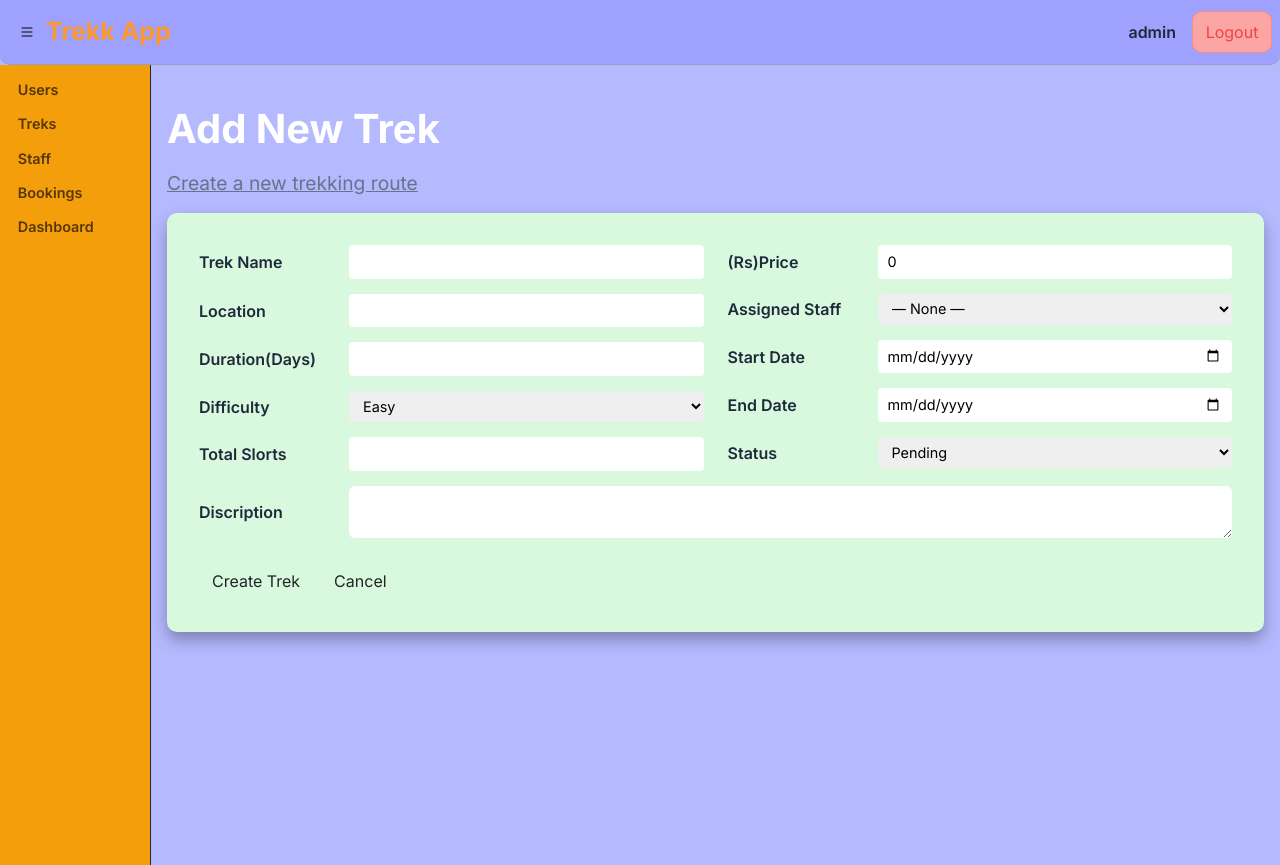
After one commit to 24f2008461/Trekking-Management-App, a Flask app: template templates/admin/add_treks.html in a window 1280 px wide. The commit adds this page. Run offline with Flask 3, Linux system fonts and the light colour scheme; the template is opened without the code that fills it, so the values that code supplies are empty; a user stored in the database is signed in.

Commit message:
Milestone 2: Added Add Treks Page

```diff
--- a/static/css/style.css
+++ b/static/css/style.css
@@ -62,26 +62,12 @@ body {
 
 
 /*----------------top-navbar-mainsite----------------*/
-.top-navbar{
-    display: flex;
-    justify-content: space-between;
-    align-items: center;
-    border-bottom: 1px solid var(--gray-400);
-    background-color: var(--primary-dark);
-    border-bottom-left-radius:var(--radius);
-    border-bottom-right-radius:var(--radius);
+.top-navbar{    display: flex;justify-content: space-between; align-items: center;border-bottom: 1px solid var(--gray-400);background-color: var(--primary-dark);border-bottom-left-radius:var(--radius); border-bottom-right-radius:var(--radius);
 
 }
-.top-navbar .nav-box{
-    display: flex;
-    align-items: center;
+.top-navbar .nav-box{ display: flex;align-items: center;
 }
-.top-navbar .navbar-nav{
-    display: flex;
-    flex-direction: row;
-    justify-content: space-between;
-    align-items: center;
-    gap: 15px;
+.top-navbar .navbar-nav{display: flex;flex-direction: row; justify-content: space-between; align-items: center; gap: 15px;
 
 }
 
@@ -199,21 +185,21 @@ body {
 
 
 }
-
+/*----------------------------form--------------------------*/
 .input-form{
-  display: flex;
-    flex-direction: column;
+    display: flex;
     align-items: center;
     justify-content: center;
     border: 1px solid transparent;
     font-weight: 200;
-    width: 320px;
+    width: auto;
     margin: auto;
     margin-top: 70px;
     border-radius: 25px;
     font-size: 20px;
     box-shadow: 0px 8px 16px 0px rgba(0,0,0,0.3);
     background-color: var(--accent);
+    gap: 2rem;
 }
 .input-login-form{
     display: flex;
@@ -241,7 +227,7 @@ body {
 
 .form-box input{
     height: 25px;
-    width: 250px;
+    width: auto;
     font-size: medium;
     margin: auto;
     border: none;
@@ -318,3 +304,33 @@ body {
   background-color: var(--gray-400);
   padding-bottom: 0;
 }
+
+
+/*-----------------------form-for all pages in Application--------------------*/
+
+.form-panel {
+  background: var(--accent);
+  border: transparent;
+  border-radius: var(--radius);
+  padding: 2rem;
+  box-shadow: 0px 8px 16px 0px rgba(0,0,0,0.3);
+
+
+}
+.form-panel input, .form-panel select{
+  border-radius: 6px;
+  border: transparent;
+  padding: .5rem .75rem;
+  font-size: .9rem;
+}
+.form-panel input:focus, .form-panel select:focus {
+  border-color: var(--primary);
+  box-shadow: 0 0 0 2px rgba(46,125,82,.15);
+  box-shadow: 0px 8px 16px 0px rgba(0,0,0,0.3);
+}
+.form-panel label { font-weight: 600; font-size: 1rem; color: var(--gray-800); }
+
+.form-group { display: grid; grid-template-columns: 130px 1fr; gap: 20px; margin-bottom: 15px; align-items: center;
+}
+.form-group input,
+.form-group select {width: 100%; padding: 6px 10px; border: transparent; border-radius: 4px; box-sizing: border-box;}
--- /dev/null
+++ b/templates/admin/add_treks.html
@@ -0,0 +1,82 @@
+{% extends "base.html" %}
+{% block title %}Add Trek{% endblock %}
+{% block content %}
+<div class="page-heading">
+  <h1>Add New Trek</h1>
+  <u>Create a new trekking route</u>
+</div>
+
+<div class="form-panel">
+    <form action="{{ url_for('admin.add_treks') }}">
+        <div class="row">
+            <div class="col-lg-6">
+                <div class="form-group">
+                    <label for="name">Trek Name</label>
+                    <input type="text" name="name" id="name" required>
+                </div>
+                <div class="form-group">
+                    <label for="location">Location</label>
+                    <input type="text" name="location" id="location" required>
+                </div>
+                <div  class="form-group">
+                    <label for="duration">Duration(Days)</label>
+                    <input type="number" name="duration" id="duration" required>
+                </div>
+                <div class="form-group" >
+                    <label for="difficulty">Difficulty</label>
+                    <select name="difficulty" id="difficulty" required>
+                        <option value="Easy">Easy</option>
+                        <option value="Moderate">Moderate</option>
+                        <option value="Hard">Hard</option>
+                    </select>
+                </div>
+                <div  class="form-group">
+                    <label for="total_slots">Total Slorts</label>
+                    <input type="number" name="total_slots" id="total_slots" required>
+                </div>
+            </div>
+            <div class="col-lg-6">
+                <div class="form-group">
+                    <label for="price">(Rs)Price</label>
+                    <input type="number" name="price" id="price" min="0" step="0.01" value="0" required>
+                </div>
+                <div class="form-group">
+                    <label for="assigned_staff">Assigned Staff</label>
+                    <select type="text" name="assigned_staff" id="assigned_staff" required>
+                        <option value="">— None —</option>
+                        {% for s in staff_list %}
+                        <option value="{{ s.user_id }}">{{ s.fullname }}</option>
+                        {% endfor %}
+                    </select>
+                </div class="form-group">
+                <div class="form-group">
+                    <label for="start_date">Start Date</label>
+                    <input type="date" name="start_date" id="start_date" required>
+                </div>
+                <div class="form-group">
+                    <label for="end_date">End Date</label>
+                    <input type="date" name="end_date" id="end_date" required>
+                </div>
+                <div class="form-group">
+                    <label for="status">Status</label>
+                    <select name="status" id="status" required>
+                        <option value="Pending">Pending</option>
+                        <option value="Approved">Approved</option>
+                        <option value="Open">Open</option>
+                        <option value="Closed">Closed</option>
+                    </select>
+                </div>
+            </div>
+        </div>
+        <div class="form-group" >
+            <label for="discription">Discription</label>
+            <textarea name="discription" id="discription" rows="2" style="border-radius: 6px; border: transparent;"></textarea>
+        </div>
+        <div class="mt-4 d-flex gap-2">
+            <button type="submit" class="btn btn-primary-custom">Create Trek</button>
+            <a href="{{ url_for('admin.find_treks') }}" class="btn btn-outline-custom">Cancel</a>
+        </div>
+    </form>
+</div>
+
+{% endblock %}
--- a/templates/admin/treks.html
+++ b/templates/admin/treks.html
@@ -6,7 +6,7 @@
     <h2>Manage Treks</h2>
     <p>Create, edit, and manage all trekking routes</p>
   </div>
-  <a href="" class="btn btn-primary-custom">+ Add Trek</a>
+  <a href="{{ url_for('admin.add_treks')}}" class="btn btn-primary-custom">+ Add Trek</a>
 </div>
 
 <form method="GET" action="{{ url_for('admin.find_treks') }}" class="d-flex mb-3" style="max-width: 400px;">
```
Also changed, not shown: routes/admin_route.py (+5 -3 lines), test.html (deleted, +0 -85 lines).
